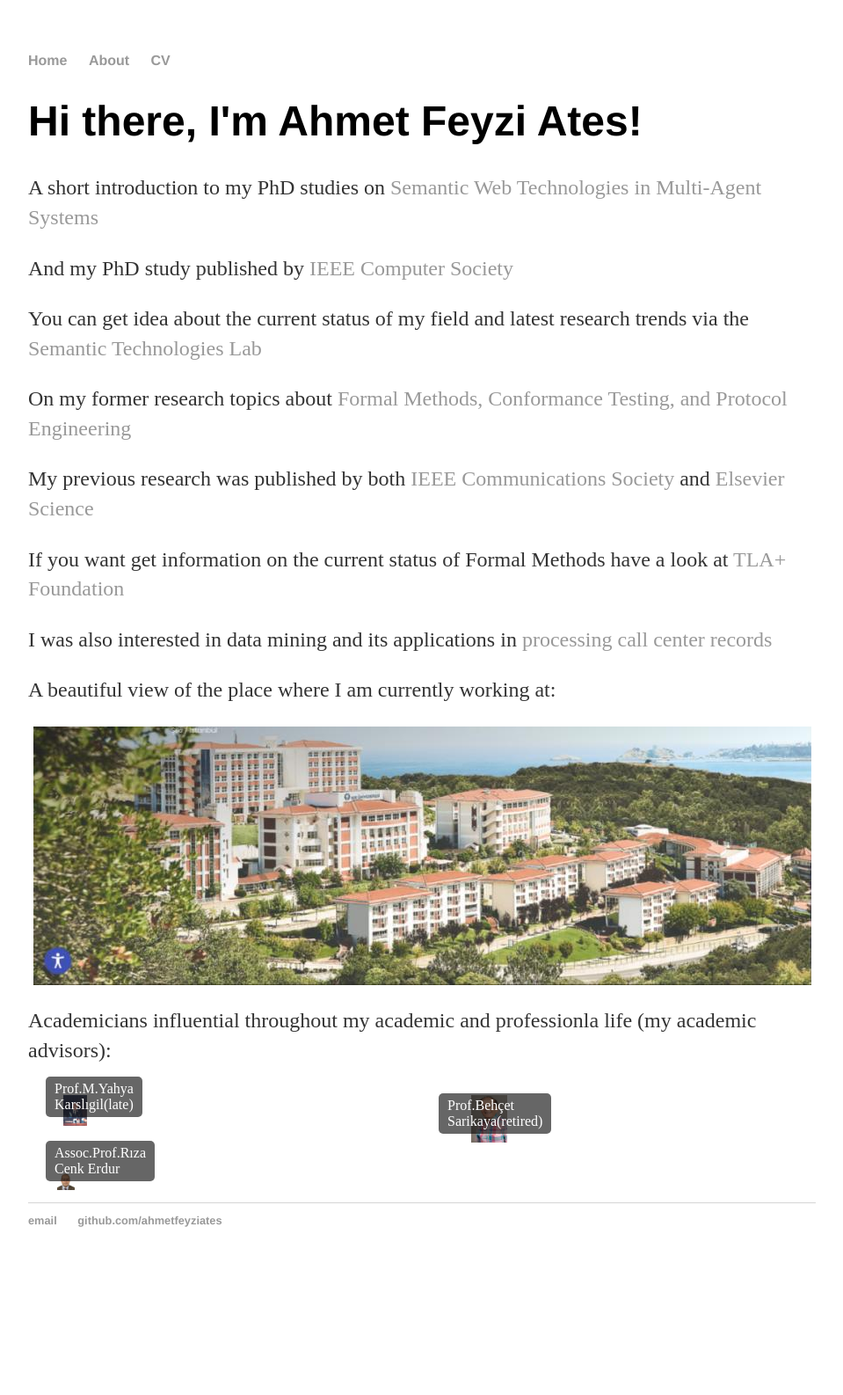
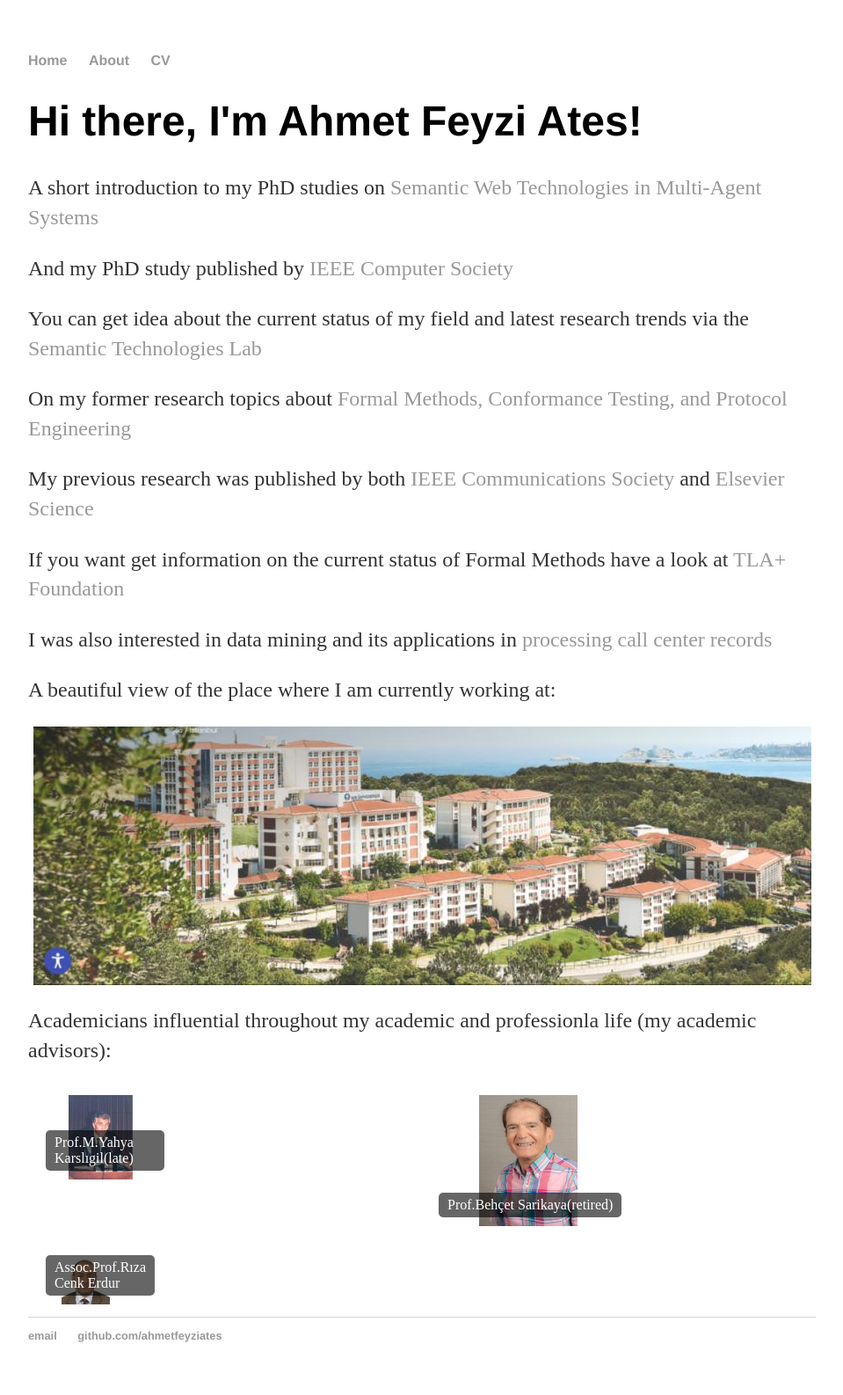
Before and after one commit to ahmetfeyziates/ahmetfeyziates.github.io, a Jekyll site: the page built from index.html, in a window 1280 px wide. Shown: the whole page at 88% size, without its empty margins (160-1119 px from the left). Built offline with Jekyll 4.4.1, drawn with Linux system fonts in a browser that asks for light colours; before the commit the page ends 1455 px from its top, so only the background shows below that.

Commit message:
Update main.css

```diff
--- a/css/main.css
+++ b/css/main.css
@@ -42,7 +42,7 @@ ul.posts li {
 }
 .image-container {
     position: relative;
-    width: 30%;
+    width: 50%;
     display: inline-block;
     margin: 10px;
 }
@@ -68,6 +68,6 @@ ul.posts li {
       justify-content: space-between;
 }
 .image-row img {
-    width: 30%; /* adjust as needed */
+    width: 50%; /* adjust as needed */
     height: auto;
 }
```
